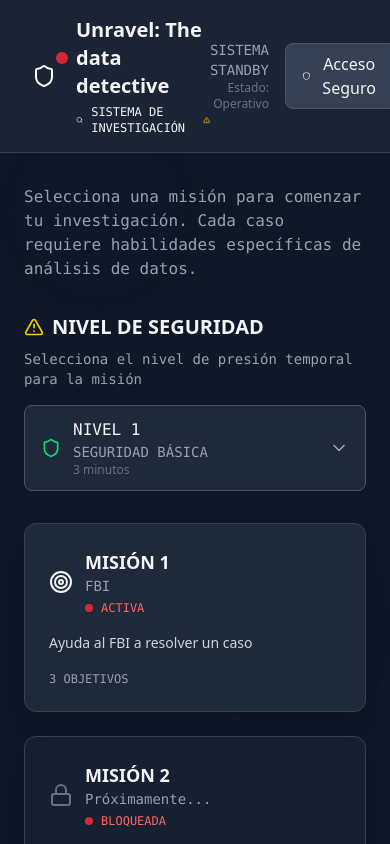
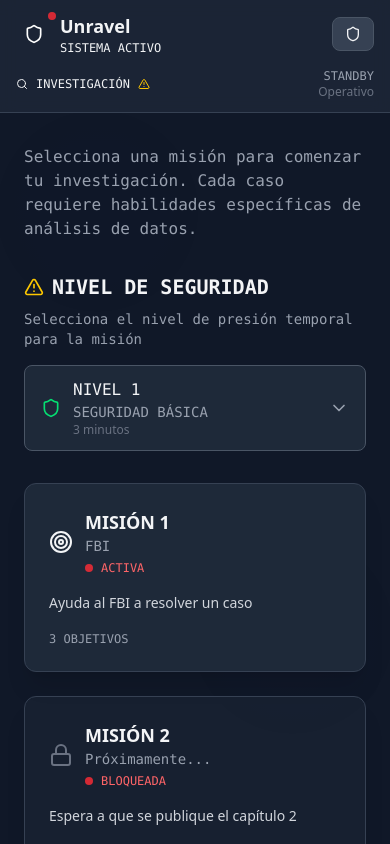
Before and after one commit to DICTAMIGOS/unravel-sql-game-front, a React (Vite) app: page / in a window 390 px wide. Shown: the top 844 px of the page. Built offline with nearby package versions, Linux system fonts and the light colour scheme.

Commit message:
refactor: improve header and challenge card layouts for mobile and desktop

```diff
--- a/src/App.tsx
+++ b/src/App.tsx
@@ -7,6 +7,41 @@ import { LevelGame } from './components/LevelGame';
 import { Login } from './components/Login';
 
 type GameView = 'menu' | 'level' | 'login';
+
+const HeaderButton = ({ isLogin, onBack, onLogin, isMobile }: {
+  isLogin: boolean;
+  onBack: () => void;
+  onLogin: () => void;
+  isMobile: boolean;
+}) => {
+  const buttonClass = isMobile
+    ? "bg-gray-700 hover:bg-gray-600 text-gray-100 font-medium py-2 px-3 rounded-lg transition-colors duration-200 focus:outline-none focus:ring-2 focus:ring-gray-500 focus:ring-offset-2 focus:ring-offset-gray-900 flex items-center gap-1 border border-gray-600 cursor-pointer text-sm"
+    : "bg-gray-700 hover:bg-gray-600 text-gray-100 font-medium py-2 px-4 rounded-lg transition-colors duration-200 focus:outline-none focus:ring-2 focus:ring-gray-500 focus:ring-offset-2 focus:ring-offset-gray-900 flex items-center gap-2 border border-gray-600 cursor-pointer";
+
+  return isLogin ? (
+    <motion.button
+      whileHover={{ scale: 1.05 }}
+      whileTap={{ scale: 0.95 }}
+      onClick={onBack}
+      className={buttonClass}
+    >
+      <ArrowLeft className="w-4 h-4" />
+      <span className={isMobile ? "hidden xs:inline" : ""}>Volver</span>
+    </motion.button>
+  ) : (
+    <motion.button
+      whileHover={{ scale: 1.05 }}
+      whileTap={{ scale: 0.95 }}
+      onClick={onLogin}
+      className={buttonClass}
+    >
+      <Shield className="w-4 h-4" />
+      <span className={isMobile ? "hidden xs:inline" : ""}>
+        {isMobile ? "Acceso" : "Acceso Seguro"}
+      </span>
+    </motion.button>
+  );
+};
 
 function App() {
   const [currentView, setCurrentView] = useState<GameView>('menu');
@@ -39,7 +74,6 @@ function App() {
 
   return (
     <div className="min-h-screen bg-gray-900 text-gray-100">
-      {/* Background Pattern */}
       <div className="fixed inset-0 opacity-5">
         <div className="absolute inset-0 bg-gradient-to-br from-primary-500/10 via-transparent to-accent-500/10" />
         <div className="absolute inset-0" style={{
@@ -49,8 +83,46 @@ function App() {
       </div>
 
       <header className="relative z-10 bg-gray-800/80 backdrop-blur-sm border-b border-gray-700">
-        <div className="max-w-6xl mx-auto px-6 py-4">
-          <div className="flex items-center justify-between">
+        <div className="max-w-6xl mx-auto px-4 sm:px-6 py-3 sm:py-4">
+          {/* Mobile Layout */}
+          <div className="block sm:hidden">
+            <div className="flex items-center justify-between mb-3">
+              <div className="flex items-center gap-2">
+                <div className="p-2 bg-primary-600 rounded-lg relative">
+                  <Shield className="w-5 h-5 text-white" />
+                  <div className="absolute -top-1 -right-1 w-2 h-2 bg-red-500 rounded-full animate-pulse"></div>
+                </div>
+                <div>
+                  <h1 className="text-lg font-bold text-gray-100">Unravel</h1>
+                  <div className="text-xs text-primary-400 font-mono">SISTEMA ACTIVO</div>
+                </div>
+              </div>
+              <HeaderButton
+                isLogin={currentView === 'login'}
+                onBack={handleBackFromLogin}
+                onLogin={handleShowLogin}
+                isMobile={true}
+              />
+            </div>
+            <div className="flex items-center justify-between">
+              <div className="flex items-center gap-2">
+                <Search className="w-3 h-3 text-primary-400" />
+                <span className="text-xs text-primary-400 font-mono">INVESTIGACIÓN</span>
+                <AlertTriangle className="w-3 h-3 text-yellow-400" />
+              </div>
+              <div className="text-right">
+                <div className="text-xs text-gray-400 font-mono">
+                  {currentView === 'level' ? 'MISIÓN ACTIVA' : 'STANDBY'}
+                </div>
+                <div className="text-xs text-gray-500">
+                  {currentView === 'level' ? `Cap. ${currentLevel}` : 'Operativo'}
+                </div>
+              </div>
+            </div>
+          </div>
+
+          {/* Desktop Layout */}
+          <div className="hidden sm:flex items-center justify-between">
             <div className="flex items-center gap-3">
               <div className="p-2 bg-primary-600 rounded-lg relative">
                 <Shield className="w-6 h-6 text-white" />
@@ -74,27 +146,12 @@ function App() {
                   {currentView === 'level' ? `Capítulo ${currentLevel}` : 'Estado: Operativo'}
                 </div>
               </div>
-              {currentView === 'login' ? (
-                <motion.button
-                  whileHover={{ scale: 1.05 }}
-                  whileTap={{ scale: 0.95 }}
-                  onClick={handleBackFromLogin}
-                  className="bg-gray-700 hover:bg-gray-600 text-gray-100 font-medium py-2 px-4 rounded-lg transition-colors duration-200 focus:outline-none focus:ring-2 focus:ring-gray-500 focus:ring-offset-2 focus:ring-offset-gray-900 flex items-center gap-2 border border-gray-600 cursor-pointer"
-                >
-                  <ArrowLeft className="w-4 h-4" />
-                  Volver
-                </motion.button>
-              ) : (
-                <motion.button
-                  whileHover={{ scale: 1.05 }}
-                  whileTap={{ scale: 0.95 }}
-                  onClick={handleShowLogin}
-                  className="bg-gray-700 hover:bg-gray-600 text-gray-100 font-medium py-2 px-4 rounded-lg transition-colors duration-200 focus:outline-none focus:ring-2 focus:ring-gray-500 focus:ring-offset-2 focus:ring-offset-gray-900 flex items-center gap-2 border border-gray-600 cursor-pointer"
-                >
-                  <Shield className="w-4 h-4" />
-                  Acceso Seguro
-                </motion.button>
-              )}
+              <HeaderButton
+                isLogin={currentView === 'login'}
+                onBack={handleBackFromLogin}
+                onLogin={handleShowLogin}
+                isMobile={false}
+              />
             </div>
           </div>
         </div>
--- a/src/components/ChallengeCard.tsx
+++ b/src/components/ChallengeCard.tsx
@@ -1,6 +1,6 @@
 import React, { useState, useEffect, useCallback } from 'react';
 import { motion } from 'framer-motion';
-import { CheckCircle, ArrowRight, X, Target, Search, AlertTriangle, Shield, FileText } from 'lucide-react';
+import { CheckCircle, ArrowRight, X, Target, Shield, FileText } from 'lucide-react';
 import type { SQLChallenge } from '../types/game';
 import { SQLTemplate } from './SQLTemplate';
 import { Timer } from './Timer';
@@ -67,6 +67,13 @@ export const ChallengeCard: React.FC<ChallengeCardProps> = ({
     setTimerState(prev => ({ ...prev, elapsedTime }));
   };
 
+  const formatTime = (seconds: number): string => {
+    const mins = Math.floor(seconds / 60);
+    const secs = seconds % 60;
+    return `${mins.toString().padStart(2, '0')}:${secs.toString().padStart(2, '0')}`;
+  };
+
+
 
   return (
     <motion.div
@@ -74,19 +81,37 @@ export const ChallengeCard: React.FC<ChallengeCardProps> = ({
       animate={{ opacity: 1, y: 0 }}
       className={`bg-gray-800 border border-gray-700 rounded-xl p-6 shadow-xl relative ${className}`}
     >
-      <div className="flex items-center justify-between mb-6">
-        <div className="flex items-center gap-4">
-          <div className="bg-primary-500 p-2 rounded-lg relative">
+      {/* Mobile Layout */}
+      <div className="block sm:hidden mb-6">
+        <div className="flex items-center justify-between">
+          <h2 className="text-lg font-bold text-gray-100 font-mono">OBJETIVO {challenge.id}</h2>
+          <div className="flex items-center gap-2">
+            <span className={`font-mono text-sm font-semibold ${
+              !timerState.timeLimit ? 'text-primary-400' :
+              (timerState.elapsedTime / timerState.timeLimit) * 100 >= 90 ? 'text-red-400' :
+              (timerState.elapsedTime / timerState.timeLimit) * 100 >= 75 ? 'text-yellow-400' :
+              'text-primary-400'
+            }`}>
+              {formatTime(timerState.elapsedTime)}
+            </span>
+            {timerState.timeLimit && (
+              <span className="text-gray-400 text-xs font-mono">
+                / {formatTime(timerState.timeLimit)}
+              </span>
+            )}
+          </div>
+        </div>
+      </div>
+
+      {/* Desktop Layout */}
+      <div className="hidden sm:flex items-center justify-between mb-6">
+        <div className="flex items-center gap-3">
+          <div className="bg-primary-500 p-2 rounded-lg">
             <Target className="w-5 h-5 text-white" />
-            <div className="absolute -top-1 -right-1 w-3 h-3 bg-red-500 rounded-full animate-pulse"></div>
           </div>
           <div>
             <h2 className="text-xl font-bold text-gray-100 font-mono">OBJETIVO {challenge.id}</h2>
-            <div className="flex items-center gap-2 mt-1">
-              <Search className="w-3 h-3 text-primary-400" />
-              <span className="text-xs text-primary-400 font-mono">ANÁLISIS DE DATOS</span>
-              <AlertTriangle className="w-3 h-3 text-yellow-400" />
-            </div>
+            <span className="text-xs text-primary-400 font-mono">ANÁLISIS DE DATOS</span>
           </div>
         </div>
         <Timer
--- a/src/components/DifficultySelector.tsx
+++ b/src/components/DifficultySelector.tsx
@@ -52,7 +52,7 @@ export const DifficultySelector: React.FC<DifficultySelectorProps> = ({
       <div className="mb-4">
         <div className="flex items-center gap-2 mb-2">
           <AlertTriangle className="w-5 h-5 text-yellow-400" />
-          <h2 className="text-xl font-bold text-gray-100">
+          <h2 className="text-xl font-bold text-gray-100 font-mono">
             NIVEL DE SEGURIDAD
           </h2>
         </div>
```
Also changed, not shown: src/components/LevelGame.tsx (+34 -12 lines).
